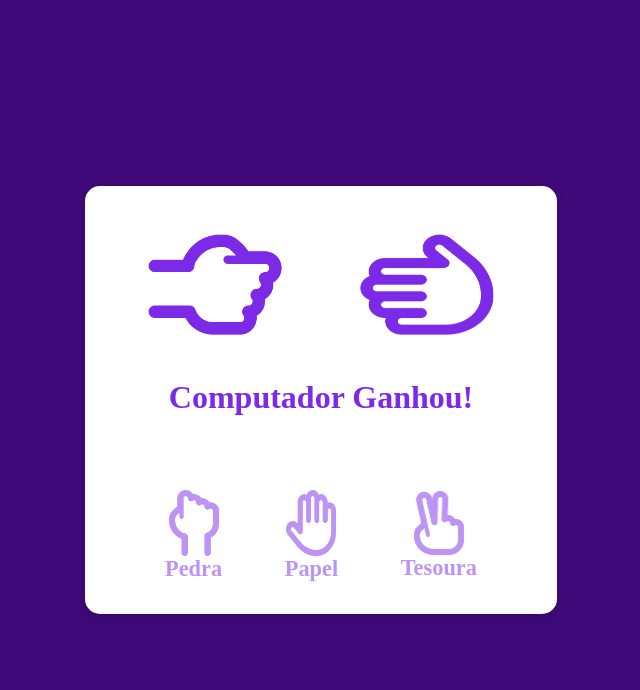
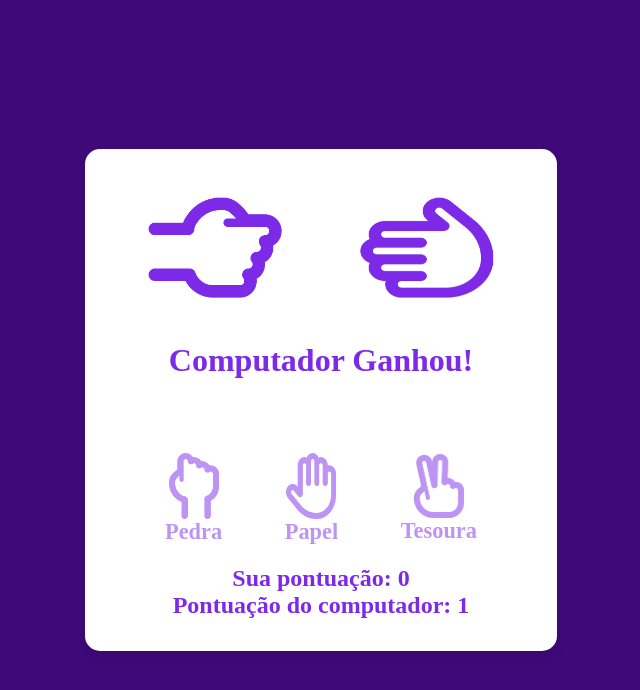
Before and after one commit to Nick006-dot/projeto-pedra-papel-tesoura, a plain HTML site: page index.html in a window 1280 px wide. Both pictures are taken after a click on the element "Pedra". Shown: the whole page, without its empty margins (319-959 px from the left). Drawn offline with Linux system fonts and the light colour scheme.

Commit message:
Adição do placar

```diff
--- a/index.html
+++ b/index.html
@@ -42,8 +42,13 @@
             </span>
         </div>
 
+        <div class="score">
+            <p>Sua pontuação: <span id="player-score">0</span></p>
+            <p>Pontuação do computador: <span id="computer-score">0</span></p>
+        </div>
 
     </main>
 </body>
 <script src="./scripts.js"></script>
+
 </html>
--- a/scripts.js
+++ b/scripts.js
@@ -3,6 +3,11 @@ const container = document.querySelector(".container")
 const outcomeText = document.querySelector(".outcome-text")
 const userOutcome = document.querySelector(".user-outcome img")
 const computerOutcome = document.querySelector(".computer-outcome img")
+const playerScore = document.querySelector("#player-score")
+const computerScore = document.querySelector("#computer-score")
+
+let playerWins = 0
+let computerWins = 0
 
 const computerSrcImages = ['images/pedra.png', 'images/papel.png', 'images/tesoura.png']
 
@@ -53,6 +58,18 @@ function handleOptionClick(event){
         const finalOutcome = winner[userComputerResult]
 
         outcomeText.textContent = userValue === computerValue ? 'Empate' : finalOutcome + ' Ganhou!'
+
+        // Verifica o resultado e atualiza o placar
+       if (finalOutcome === "Você") {
+            playerWins++; // Incrementa a vitória do jogador
+        } else if (finalOutcome === "Computador") {
+            computerWins++; // Incrementa a vitória do computador
+        }
+
+        // Atualiza os elementos do placar na tela
+        playerScore.textContent = playerWins; // Atualiza o placar do jogador
+        computerScore.textContent = computerWins; // Atualiza o placar do computador
+
     }, 2000);
 }
 
--- a/styles.css
+++ b/styles.css
@@ -107,3 +107,14 @@ body {
 .option-image:active {
     opacity: 1;
 }
+
+.score {
+    display: flex;
+    align-items: center;
+    text-align: center;
+    flex-direction: column;
+    font-size: 1.5rem;
+    font-weight: bold;
+    margin-top: 20px;
+    color: #7d2ae8;
+}
```
Lines whose indentation alone changed are shown as unchanged.
